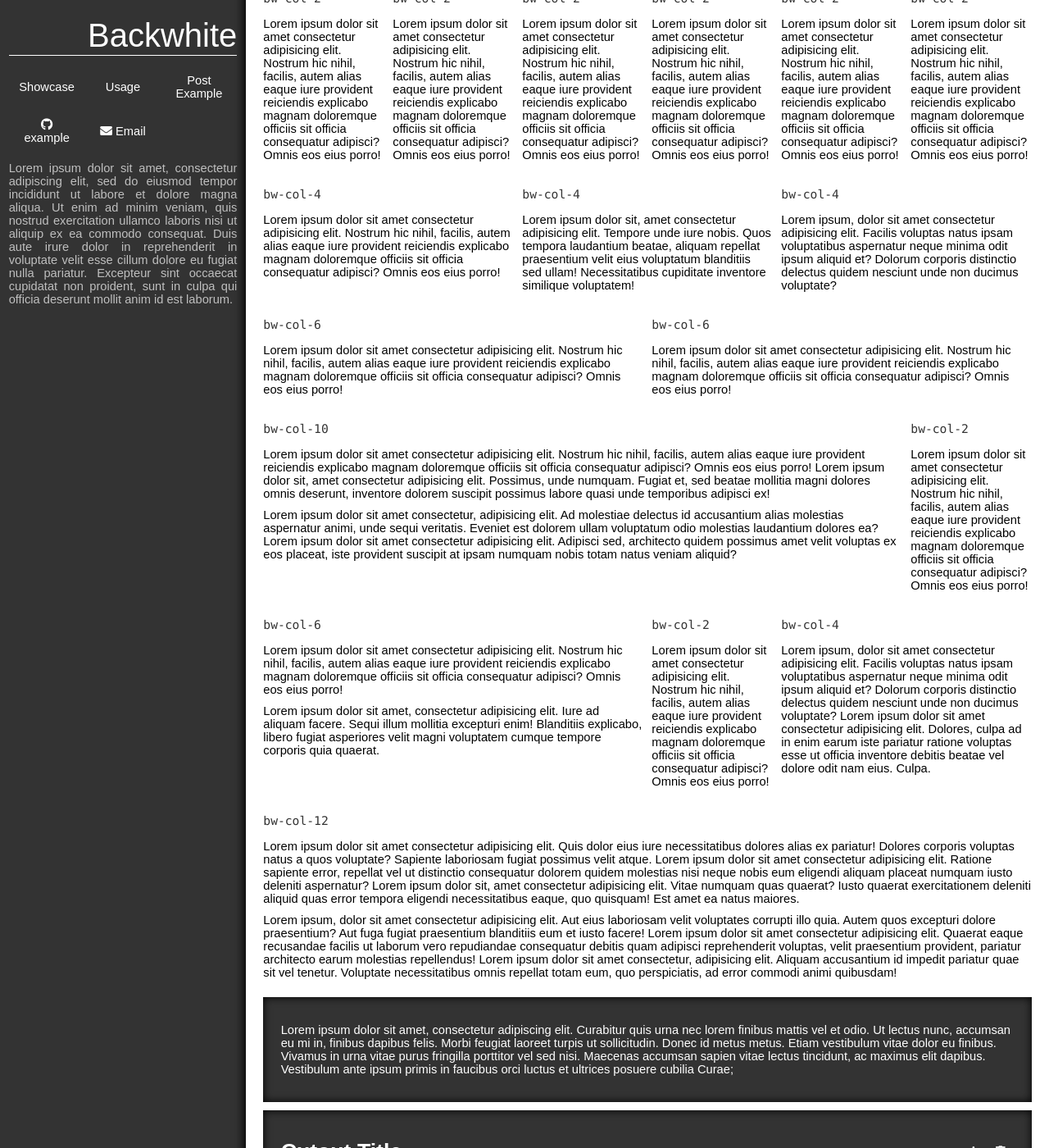
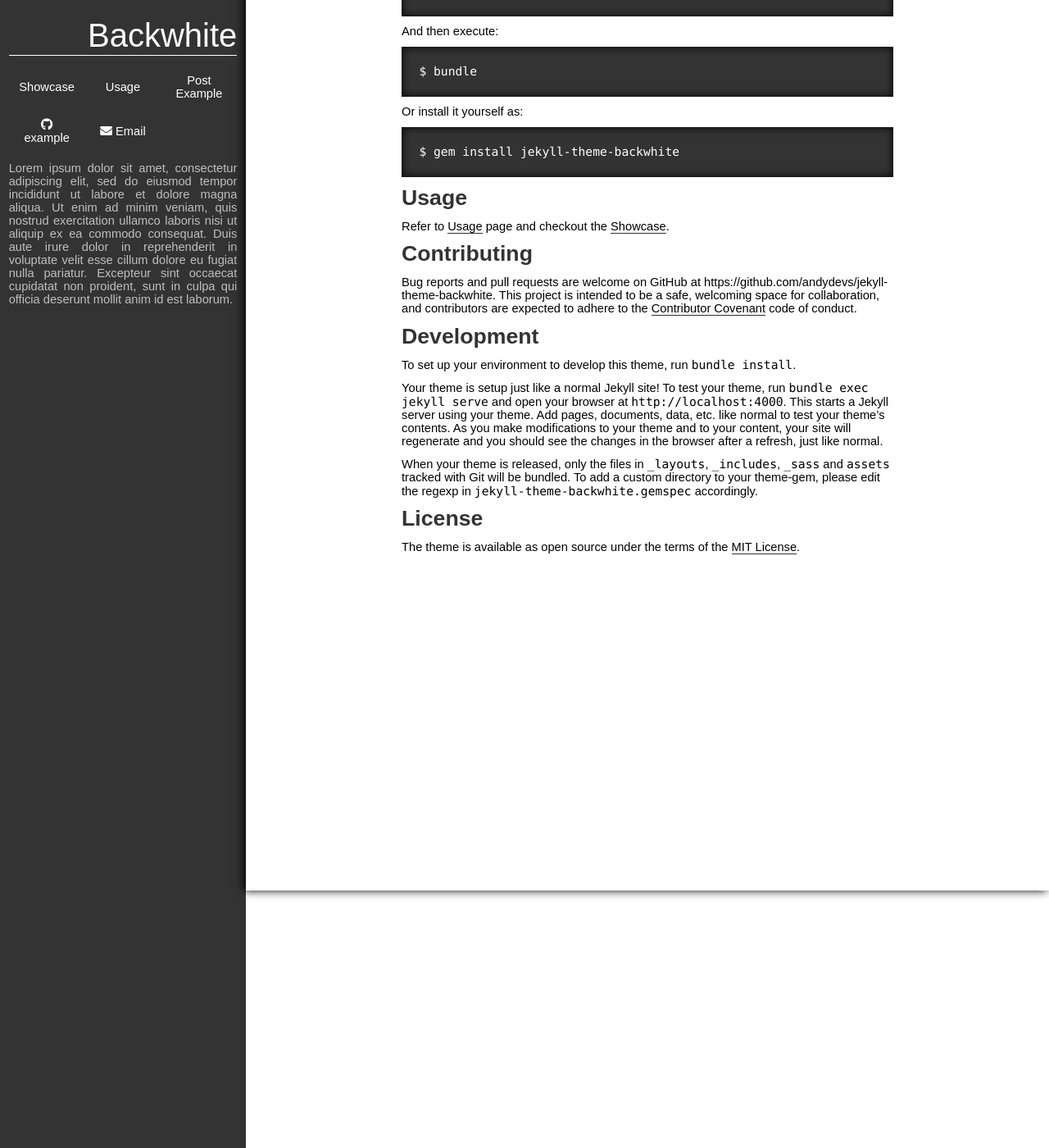
Before and after one commit to andydevs/jekyll-theme-backwhite, a Jekyll site: the page built from index.md, in a window 1280 px wide and 1400 px high, scrolled down 314 px. Shown: the whole window at 82% size. Built offline with Jekyll 4.4.1, drawn with Linux system fonts in a browser that asks for light colours; some of the changed text lies outside the part shown.

Commit message:
Created index page and added stuff to back.html and showcase.html

````diff
--- a/_includes/back.html
+++ b/_includes/back.html
@@ -38,6 +38,13 @@
                         </a>
                     </td>
                 {% endif %}
+                {% if site.twitter_username %}
+                    <td>
+                        <a href="https://twitter.com/{{ site.twitter_username }}">
+
+                        </a>
+                    </td>
+                {% endif %}
                 {% if site.email_address %}
                     <td>
                         <a href="mailto://{{ site.email_address }}">
--- a/index.html
+++ /dev/null
@@ -1,374 +0,0 @@
----
-layout: default
----
-
-<div class='bw-header'>
-    <h1 class='bw-title'>Example Header</h1>
-    <button class="bw-action bw-show-on-mobile bw-open">
-        <span class="fas fa-chevron-right"></span>
-    </button>
-</div>
-
-<div class='bw-horiz-scroll-wrapper'>
-    <table>
-        <thead>
-            <tr>
-                <th>Name</th>
-                <th>Age</th>
-                <th>Town</th>
-                <th>Email</th>
-            </tr>
-        </thead>
-        <tbody>
-            <tr>
-                <td>Joe</td>
-                <td>22</td>
-                <td>Allentown</td>
-                <td>joe@schmoes.goes</td>
-            </tr>
-            <tr>
-                <td>Jim</td>
-                <td>20</td>
-                <td>Gainsville</td>
-                <td>jim@shims.dims</td>
-            </tr>
-            <tr>
-                <td>Steven</td>
-                <td>32</td>
-                <td>Birmington</td>
-                <td>steven@schmultz.gultz</td>
-            </tr>
-        </tbody>
-    </table>
-</div>
-
-<h2>Grid Rows</h2>
-
-<div class="bw-row">
-    <div class="bw-col-2">
-        <h3><code>bw-col-2</code></h3>
-        <p>Lorem ipsum dolor sit amet consectetur adipisicing elit. Nostrum hic nihil, facilis, autem alias eaque iure provident reiciendis explicabo magnam doloremque officiis sit officia consequatur adipisci? Omnis eos eius porro!</p>
-    </div>
-    <div class="bw-col-2">
-        <h3><code>bw-col-2</code></h3>
-        <p>Lorem ipsum dolor sit amet consectetur adipisicing elit. Nostrum hic nihil, facilis, autem alias eaque iure provident reiciendis explicabo magnam doloremque officiis sit officia consequatur adipisci? Omnis eos eius porro!</p>
-    </div>
-    <div class="bw-col-2">
-        <h3><code>bw-col-2</code></h3>
-        <p>Lorem ipsum dolor sit amet consectetur adipisicing elit. Nostrum hic nihil, facilis, autem alias eaque iure provident reiciendis explicabo magnam doloremque officiis sit officia consequatur adipisci? Omnis eos eius porro!</p>
-    </div>
-    <div class="bw-col-2">
-        <h3><code>bw-col-2</code></h3>
-        <p>Lorem ipsum dolor sit amet consectetur adipisicing elit. Nostrum hic nihil, facilis, autem alias eaque iure provident reiciendis explicabo magnam doloremque officiis sit officia consequatur adipisci? Omnis eos eius porro!</p>
-    </div>
-    <div class="bw-col-2">
-        <h3><code>bw-col-2</code></h3>
-        <p>Lorem ipsum dolor sit amet consectetur adipisicing elit. Nostrum hic nihil, facilis, autem alias eaque iure provident reiciendis explicabo magnam doloremque officiis sit officia consequatur adipisci? Omnis eos eius porro!</p>
-    </div>
-    <div class="bw-col-2">
-        <h3><code>bw-col-2</code></h3>
-        <p>Lorem ipsum dolor sit amet consectetur adipisicing elit. Nostrum hic nihil, facilis, autem alias eaque iure provident reiciendis explicabo magnam doloremque officiis sit officia consequatur adipisci? Omnis eos eius porro!</p>
-    </div>
-</div>
-
-<div class="bw-row">
-    <div class="bw-col-4">
-        <h3><code>bw-col-4</code></h3>
-        <p>Lorem ipsum dolor sit amet consectetur adipisicing elit. Nostrum hic nihil, facilis, autem alias eaque iure provident reiciendis explicabo magnam doloremque officiis sit officia consequatur adipisci? Omnis eos eius porro!</p>
-    </div>
-    <div class="bw-col-4">
-        <h3><code>bw-col-4</code></h3>
-        <p>Lorem ipsum dolor sit, amet consectetur adipisicing elit. Tempore unde iure nobis. Quos tempora laudantium beatae, aliquam repellat praesentium velit eius voluptatum blanditiis sed ullam! Necessitatibus cupiditate inventore similique voluptatem!</p>
-    </div>
-    <div class="bw-col-4">
-        <h3><code>bw-col-4</code></h3>
-        <p>Lorem ipsum, dolor sit amet consectetur adipisicing elit. Facilis voluptas natus ipsam voluptatibus aspernatur neque minima odit ipsum aliquid et? Dolorum corporis distinctio delectus quidem nesciunt unde non ducimus voluptate?</p>
-    </div>
-</div>
-
-<div class="bw-row">
-    <div class="bw-col-6">
-        <h3><code>bw-col-6</code></h3>
-        <p>Lorem ipsum dolor sit amet consectetur adipisicing elit. Nostrum hic nihil, facilis, autem alias eaque iure provident reiciendis explicabo magnam doloremque officiis sit officia consequatur adipisci? Omnis eos eius porro!</p>
-    </div>
-    <div class="bw-col-6">
-        <h3><code>bw-col-6</code></h3>
-        <p>Lorem ipsum dolor sit amet consectetur adipisicing elit. Nostrum hic nihil, facilis, autem alias eaque iure provident reiciendis explicabo magnam doloremque officiis sit officia consequatur adipisci? Omnis eos eius porro!</p>
-    </div>
-</div>
-
-<div class="bw-row">
-    <div class="bw-col-10">
-        <h3><code>bw-col-10</code></h3>
-        <p>Lorem ipsum dolor sit amet consectetur adipisicing elit. Nostrum hic nihil, facilis, autem alias eaque iure provident reiciendis explicabo magnam doloremque officiis sit officia consequatur adipisci? Omnis eos eius porro! Lorem ipsum dolor sit, amet consectetur adipisicing elit. Possimus, unde numquam. Fugiat et, sed beatae mollitia magni dolores omnis deserunt, inventore dolorem suscipit possimus labore quasi unde temporibus adipisci ex!</p>
-        <p>Lorem ipsum dolor sit amet consectetur, adipisicing elit. Ad molestiae delectus id accusantium alias molestias aspernatur animi, unde sequi veritatis. Eveniet est dolorem ullam voluptatum odio molestias laudantium dolores ea? Lorem ipsum dolor sit amet consectetur adipisicing elit. Adipisci sed, architecto quidem possimus amet velit voluptas ex eos placeat, iste provident suscipit at ipsam numquam nobis totam natus veniam aliquid?</p>
-    </div>
-    <div class="bw-col-2">
-        <h3><code>bw-col-2</code></h3>
-        <p>Lorem ipsum dolor sit amet consectetur adipisicing elit. Nostrum hic nihil, facilis, autem alias eaque iure provident reiciendis explicabo magnam doloremque officiis sit officia consequatur adipisci? Omnis eos eius porro!</p>
-    </div>
-</div>
-
-<div class="bw-row">
-    <div class="bw-col-6">
-        <h3><code>bw-col-6</code></h3>
-        <p>Lorem ipsum dolor sit amet consectetur adipisicing elit. Nostrum hic nihil, facilis, autem alias eaque iure provident reiciendis explicabo magnam doloremque officiis sit officia consequatur adipisci? Omnis eos eius porro!</p>
-        <p>Lorem ipsum dolor sit amet, consectetur adipisicing elit. Iure ad aliquam facere. Sequi illum mollitia excepturi enim! Blanditiis explicabo, libero fugiat asperiores velit magni voluptatem cumque tempore corporis quia quaerat.</p>
-    </div>
-    <div class="bw-col-2">
-        <h3><code>bw-col-2</code></h3>
-        <p>Lorem ipsum dolor sit amet consectetur adipisicing elit. Nostrum hic nihil, facilis, autem alias eaque iure provident reiciendis explicabo magnam doloremque officiis sit officia consequatur adipisci? Omnis eos eius porro!</p>
-    </div>
-    <div class="bw-col-4">
-        <h3><code>bw-col-4</code></h3>
-        <p>Lorem ipsum, dolor sit amet consectetur adipisicing elit. Facilis voluptas natus ipsam voluptatibus aspernatur neque minima odit ipsum aliquid et? Dolorum corporis distinctio delectus quidem nesciunt unde non ducimus voluptate? Lorem ipsum dolor sit amet consectetur adipisicing elit. Dolores, culpa ad in enim earum iste pariatur ratione voluptas esse ut officia inventore debitis beatae vel dolore odit nam eius. Culpa.</p>
-    </div>
-</div>
-
-<div class="bw-row">
-    <div class="bw-col-12">
-        <h3><code>bw-col-12</code></h3>
-        <p>Lorem ipsum dolor sit amet consectetur adipisicing elit. Quis dolor eius iure necessitatibus dolores alias ex pariatur! Dolores corporis voluptas natus a quos voluptate? Sapiente laboriosam fugiat possimus velit atque. Lorem ipsum dolor sit amet consectetur adipisicing elit. Ratione sapiente error, repellat vel ut distinctio consequatur dolorem quidem molestias nisi neque nobis eum eligendi aliquam placeat numquam iusto deleniti aspernatur? Lorem ipsum dolor sit, amet consectetur adipisicing elit. Vitae numquam quas quaerat? Iusto quaerat exercitationem deleniti aliquid quas error tempora eligendi necessitatibus eaque, quo quisquam! Est amet ea natus maiores.</p>
-        <p>Lorem ipsum, dolor sit amet consectetur adipisicing elit. Aut eius laboriosam velit voluptates corrupti illo quia. Autem quos excepturi dolore praesentium? Aut fuga fugiat praesentium blanditiis eum et iusto facere! Lorem ipsum dolor sit amet consectetur adipisicing elit. Quaerat eaque recusandae facilis ut laborum vero repudiandae consequatur debitis quam adipisci reprehenderit voluptas, velit praesentium provident, pariatur architecto earum molestias repellendus! Lorem ipsum dolor sit amet consectetur, adipisicing elit. Aliquam accusantium id impedit pariatur quae sit vel tenetur. Voluptate necessitatibus omnis repellat totam eum, quo perspiciatis, ad error commodi animi quibusdam!</p>
-    </div>
-</div>
-
-
-<div class="bw-cutout">
-    <p>Lorem ipsum dolor sit amet, consectetur adipiscing elit. Curabitur quis urna nec lorem finibus mattis vel et odio. Ut lectus nunc, accumsan eu mi in, finibus dapibus felis. Morbi feugiat laoreet turpis ut sollicitudin. Donec id metus metus. Etiam vestibulum vitae dolor eu finibus. Vivamus in urna vitae purus fringilla porttitor vel sed nisi. Maecenas accumsan sapien vitae lectus tincidunt, ac maximus elit dapibus. Vestibulum ante ipsum primis in faucibus orci luctus et ultrices posuere cubilia Curae;</p>
-</div>
-
-<div class="bw-cutout">
-    <div class="bw-header">
-        <h3 class="bw-title">Cutout Title</h3>
-        <button class="bw-action">
-            <span class="fas fa-plus"></span>
-        </button>
-        <button class="bw-action">
-            <span class="fas fa-trash"></span>
-        </button>
-    </div>
-    <p>Lorem ipsum dolor sit amet, consectetur adipiscing elit. Curabitur quis urna nec lorem finibus mattis vel et odio. Ut lectus nunc, accumsan eu mi in, finibus dapibus felis. Morbi feugiat laoreet turpis ut sollicitudin. Donec id metus metus. Etiam vestibulum vitae dolor eu finibus. Vivamus in urna vitae purus fringilla porttitor vel sed nisi. Maecenas accumsan sapien vitae lectus tincidunt, ac maximus elit dapibus. Vestibulum ante ipsum primis in faucibus orci luctus et ultrices posuere cubilia Curae;</p>
-</div>
-
-<blockquote>
-    Lorem ipsum dolor sit, amet consectetur adipisicing elit. Commodi officia ipsum optio illum. Sunt fugiat nemo veritatis tempora voluptas ea laudantium? Explicabo ipsa error distinctio nihil nostrum exercitationem hic tempora.
-</blockquote>
-
-<pre><code>def myfunction(arg1, arg2):
-"""
-Docstring for myfunction
-"""
-return arg1 + arg2, arg1/arg2</code></pre>
-
-<h2>Buttons</h2>
-
-<p><button class="bw-text-button">Text Button</button></p>
-<p><button class="bw-cutout-button">Cutout Button</button></p>
-<div class="bw-cutout">
-    <p><button class="bw-raised-button">Raised Button</button></p>
-</div>
-
-<h2>Font Sizes</h2>
-
-<p class="bw-mega">Mega Font Size</p>
-<p class="bw-large">Large Font Size</p>
-<p class="bw-medium">Medium Font Size</p>
-<p class="bw-normal">Normal Font Size</p>
-<p class="bw-small">Small Font Size</p>
-
-<h2>Form</h2>
-<form class="bw-form" action="#">
-    <div class="bw-form-row">
-        <div class="bw-input-group">
-            <label for="first-name">First Name:</label>
-            <input type="text" name="first-name">
-        </div>
-
-        <div class="bw-input-group">
-            <label for="last-name">Last Name:</label>
-            <input type="text" name="last-name">
-        </div>
-    </div>
-
-    <div class="bw-form-row">
-        <div class="bw-input-group">
-            <label for="email">Email:</label>
-            <input type="email" name="email">
-        </div>
-    </div>
-
-    <div class="bw-form-row">
-        <div class="bw-input-group">
-            <label for="password">Password:</label>
-            <input type="password" name="password">
-        </div>
-
-        <div class="bw-input-group">
-            <label for="verify">Verify Password:</label>
-            <input type="password" name="verify">
-        </div>
-    </div>
-
-    <div class="bw-form-row">
-        <div class="bw-input-group">
-            <label for="age">Age:</label>
-            <input type="number" name="age">
-        </div>
-
-        <div class="bw-input-group">
-            <label for="gender">Gender:</label>
-            <select name="gender">
-                <option disabled selected>Select...</option>
-                <option value="male">Male</option>
-                <option value="female">Female</option>
-                <option value="nonbinary">Non-Binary</option>
-            </select>
-        </div>
-    </div>
-
-    <div class="bw-form-row">
-        <div class="bw-input-group">
-            <label for="race">Race:</label>
-            <select name="race">
-                <option disabled selected>Select...</option>
-                <option value="caucasian">Caucasian</option>
-                <option value="african-afam">African/African American</option>
-                <option value="asian-pac">Asian/Pacific Islander</option>
-            </select>
-        </div>
-
-        <div class="bw-checkbox-group">
-            <label for="hispanic-latino">Hispanic/Latino</label>
-            <input type="checkbox" name="hispanic-latino">
-        </div>
-    </div>
-
-    <div class="bw-form-row">
-        <div class="bw-checkbox-group">
-            <label for="active-veteran">Active Military or Veteran</label>
-            <input type="checkbox" name="active-veteran">
-        </div>
-    </div>
-
-    <div class="bw-form-row">
-        <div class="bw-file-group">
-            <label for="upload">Upload File:</label>
-            <input type="file" name="upload">
-        </div>
-    </div>
-
-    <div class="bw-form-row">
-        <div class="bw-button-group">
-            <button class="bw-text-button" type="reset">Reset</button>
-            <button class="bw-cutout-button" type="submit">Submit</button>
-        </div>
-    </div>
-</form>
-
-<div class="bw-cutout">
-    <div class="bw-header">
-        <h3 class="bw-title">Cutout Form</h3>
-    </div>
-
-    <form class="bw-form" action="#">
-        <div class="bw-form-row">
-            <div class="bw-input-group">
-                <label for="first-name">First Name:</label>
-                <input type="text" name="first-name">
-            </div>
-
-            <div class="bw-input-group">
-                <label for="last-name">Last Name:</label>
-                <input type="text" name="last-name">
-            </div>
-        </div>
-
-        <div class="bw-form-row">
-            <div class="bw-input-group">
-                <label for="email">Email:</label>
-                <input type="email" name="email">
-            </div>
-        </div>
-
-        <div class="bw-form-row">
-            <div class="bw-input-group">
-                <label for="password">Password:</label>
-                <input type="password" name="password">
-            </div>
-
-            <div class="bw-input-group">
-                <label for="verify">Verify Password:</label>
-                <input type="password" name="verify">
-            </div>
-        </div>
-
-        <div class="bw-form-row">
-            <div class="bw-input-group">
-                <label for="age">Age:</label>
-                <input type="number" name="age">
-            </div>
-
-            <div class="bw-input-group">
-                <label for="gender">Gender:</label>
-                <select name="gender">
-                    <option disabled selected>Select...</option>
-                    <option value="male">Male</option>
-                    <option value="female">Female</option>
-                    <option value="nonbinary">Non-Binary</option>
-                </select>
-            </div>
-        </div>
-
-        <div class="bw-form-row">
-            <div class="bw-input-group">
-                <label for="race">Race:</label>
-                <select name="race">
-                    <option disabled selected>Select...</option>
-                    <option value="caucasian">Caucasian</option>
-                    <option value="african-afam">African/African American</option>
-                    <option value="asian-pac">Asian/Pacific Islander</option>
-                </select>
-            </div>
-
-            <div class="bw-checkbox-group">
-                <label for="hispanic-latino">Hispanic/Latino</label>
-                <input type="checkbox" name="hispanic-latino">
-            </div>
-        </div>
-
-        <div class="bw-form-row">
-            <div class="bw-checkbox-group">
-                <label for="active-veteran">Active Military or Veteran</label>
-                <input type="checkbox" name="active-veteran">
-            </div>
-        </div>
-
-        <div class="bw-form-row">
-            <div class="bw-file-group">
-                <label for="upload">Upload File:</label>
-                <input type="file" name="upload">
-            </div>
-        </div>
-
-        <div class="bw-form-row">
-            <div class="bw-button-group">
-                <button class="bw-text-button" type="reset">Reset</button>
-                <button class="bw-raised-button" type="submit">Submit</button>
-            </div>
-        </div>
-    </form>
-</div>
-
-<form class="bw-inline-form" action="#">
-    <div class="bw-input-group">
-        <label for="q">Search</label>
-        <input type="text" name="q">
-    </div>
-    <div class="bw-button-group">
-        <button type="submit">
-            <span class="fas fa-search"></span>
-             Search
-        </button>
-    </div>
-</form>
--- /dev/null
+++ b/index.md
@@ -0,0 +1,49 @@
+---
+layout: post
+title: jekyll-theme-backwhite
+---
+
+Simple sophisticated styling for blogs and other content-based sites.
+
+## Installation
+
+Add this line to your Jekyll site's `Gemfile`:
+
+```ruby
+gem "jekyll-theme-backwhite"
+```
+
+And add this line to your Jekyll site's `_config.yml`:
+
+```yaml
+theme: jekyll-theme-backwhite
+```
+
+And then execute:
+
+    $ bundle
+
+Or install it yourself as:
+
+    $ gem install jekyll-theme-backwhite
+
+## Usage
+
+Refer to [Usage](/usage) page and checkout the [Showcase](/showcase).
+
+## Contributing
+
+Bug reports and pull requests are welcome on GitHub at https://github.com/andydevs/jekyll-theme-backwhite. This project is intended to be a safe, welcoming space for collaboration, and contributors are expected to adhere to the [Contributor Covenant](http://contributor-covenant.org) code of conduct.
+
+## Development
+
+To set up your environment to develop this theme, run `bundle install`.
+
+Your theme is setup just like a normal Jekyll site! To test your theme, run `bundle exec jekyll serve` and open your browser at `http://localhost:4000`. This starts a Jekyll server using your theme. Add pages, documents, data, etc. like normal to test your theme's contents. As you make modifications to your theme and to your content, your site will regenerate and you should see the changes in the browser after a refresh, just like normal.
+
+When your theme is released, only the files in `_layouts`, `_includes`, `_sass` and `assets` tracked with Git will be bundled.
+To add a custom directory to your theme-gem, please edit the regexp in `jekyll-theme-backwhite.gemspec` accordingly.
+
+## License
+
+The theme is available as open source under the terms of the [MIT License](https://opensource.org/licenses/MIT).
````
Also changed, not shown: TODO.md (+1 -1 lines), USAGE.md (+1 -1 lines), showcase.html (+23 -4 lines).
